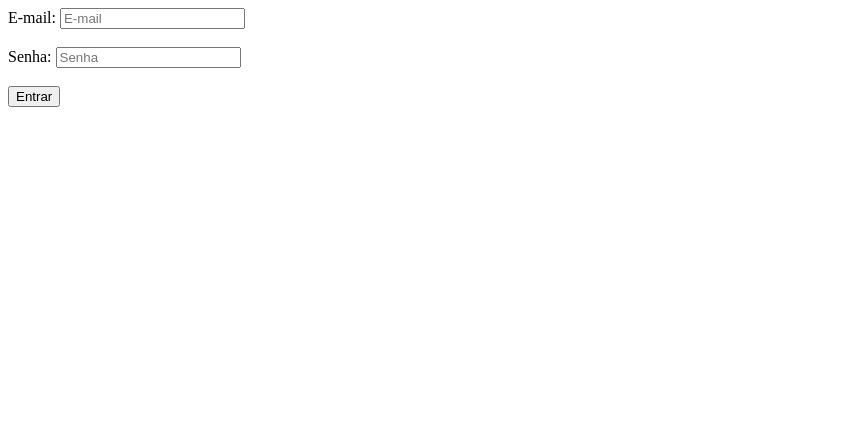
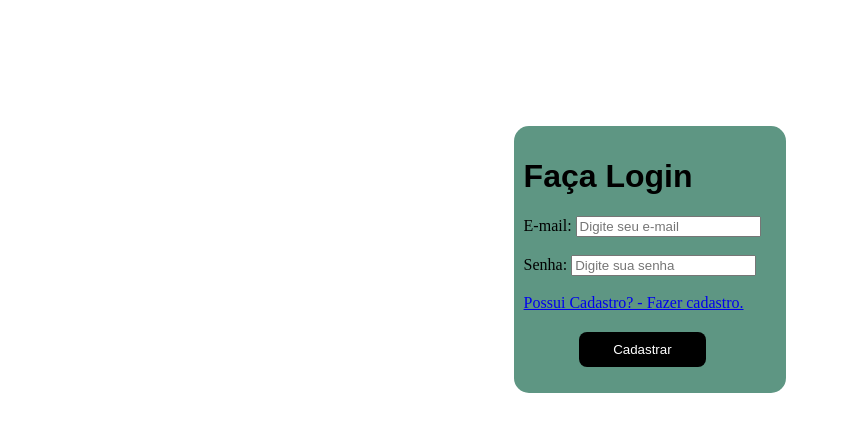
Before and after one commit to Khazin217/QuinhaoFeliz, a PHP site: page /QuinhaoFeliz/App/Views/pagina/login.php in a window 1280 px wide. Shown: the top 432 px of the page, without its empty margins (0-841 px from the left). Run offline with PHP 8.4, Linux system fonts and the light colour scheme; some libraries are stand-ins or nearby versions.

```diff
--- a/App/Views/header.php
+++ b/App/Views/header.php
@@ -10,7 +10,7 @@
         </ul>
     </nav> <!-- fim navegação -->
     <div class="butoes">
-        <button class="botao1"><a href="Views/pagina/login.html">Entrar</a></button>
+        <button class="botao1"><a href="/pagina/login">Entrar</a></button>
         <button class="botao_cadastra"><a href="<?=URL?>/pagina/cadastro">Cadastra-se</a></button>
     </div>
 </header>
--- a/App/Views/pagina/login.html
+++ b/App/Views/pagina/login.html
@@ -3,8 +3,8 @@
 <head>
     <meta charset="UTF-8">
     <meta name="vifewport" content="width=device-width, initial-scale=1.0">
-    <link rel="stylesheet" href="Public/css/cadastro.css">
-    <title>Cadastro</title>
+    <link rel="stylesheet" href="Public/css/login.css">
+    <title>login</title>
 
     <style>
 
--- a/App/Views/pagina/login.php
+++ b/App/Views/pagina/login.php
@@ -1,11 +1,32 @@
-<form action="formulario">
-    <div>
-      <label for="Email">E-mail: </label>
-      <input type="email" id="Email" name="email" placeholder="E-mail"><br><br>
+<!DOCTYPE html>
+<html lang="pt-br">
+<head>
+    <meta charset="UTF-8">
+    <meta name="vifewport" content="width=device-width, initial-scale=1.0">
+    <link rel="stylesheet" href="Public/css/login.css">
+    <title>login</title>
 
-      <label for="senha">Senha: </label>
-      <input type="password" id="senha" name="senha" placeholder="Senha"><br><br>
+    <style>
 
-      <button type="submit" href="<?=URL?>./Public/index.php">Entrar</button>
-    </div>
+
+    </style>
+</head>
+<body>
+<form action="formulario" class="form">
+        <h1 class="titulo" >Faça Login</h1>
+            <div>
+
+                <label for="Email">E-mail: </label>
+                <input type="email" id="Email" name="email" placeholder="Digite seu e-mail" required><br><br>
+
+                <label for="senha">Senha: </label>
+                <input type="password" id="senha" name="senha" placeholder="Digite sua senha" required><br><br>
+
+
+                <a style="width:10px;" href="<?=URL?>/pagina/login">Possui Cadastro? - Fazer cadastro.</a><br>
+
+                <button class="botao" style="left: center; " type="submit" href="<?=URL?>./pagina/login">Cadastrar</button>
+            </div>
 </form>
+</body>
+</html>
--- a/Public/css/login.css
+++ b/Public/css/login.css
@@ -1,39 +1,34 @@
-body{
-  background-image:url("<?=URL?>../img/banner-fundo.jpeg");
-  background-repeat: no-repeat;
-}
-form{
-  position: relative;
+
+.form{
   align-items: center;
-  margin-left: 35%;
+  margin-left: 40%;
   margin-top: 10%;
-  position: 100%;
-  width: 100%;
+  position: center;
+  width: 20%;
+  background-color: rgb(94, 150, 131);
+  position: center;
+  border-radius: 10px;
+  padding: 10px 10px;
+  border-radius: 15px;
 }
 div{
-  background-color: rgb(200, 202, 200);
-  border-radius: 10px;
-  align-items: auto;
-  width: 30%;
-  height: 70%;
-  padding: 30px;
+  color:black;
 }
-button{
-  background-color: rgb(0, 0, 0);
+.titulo{
+  font-family: Arial, Helvetica, sans-serif;
+}
+.botao{
+  height: auto;
+  width: 50%;
+  margin: 22%;
+  margin-top: 8%;
+  margin-block-end:6%;
+  border-radius: 8px;
+  border: none;
+  padding: 10px;
+  background-color: black;
   color: white;
-  border-radius: 10px;
-  padding: 9px;
-  width: 100%;
+}.botao:hover{
+  background-color:rgb(93, 196, 53);
+  color: rgb(255, 255, 255);
 }
-button:hover{
-  background-color: rgb(151, 190, 84);
-}
-label{
-  width: 100px;
-  padding: auto;
-  height:30% ;
-}
-input{
-  border-radius: 5px;
-  width: 100%;
-}
```
Also changed, not shown: App/Views/pagina/cadastro.php (+63 -11 lines), Public/css/cadastro.css (+7 -2 lines).
